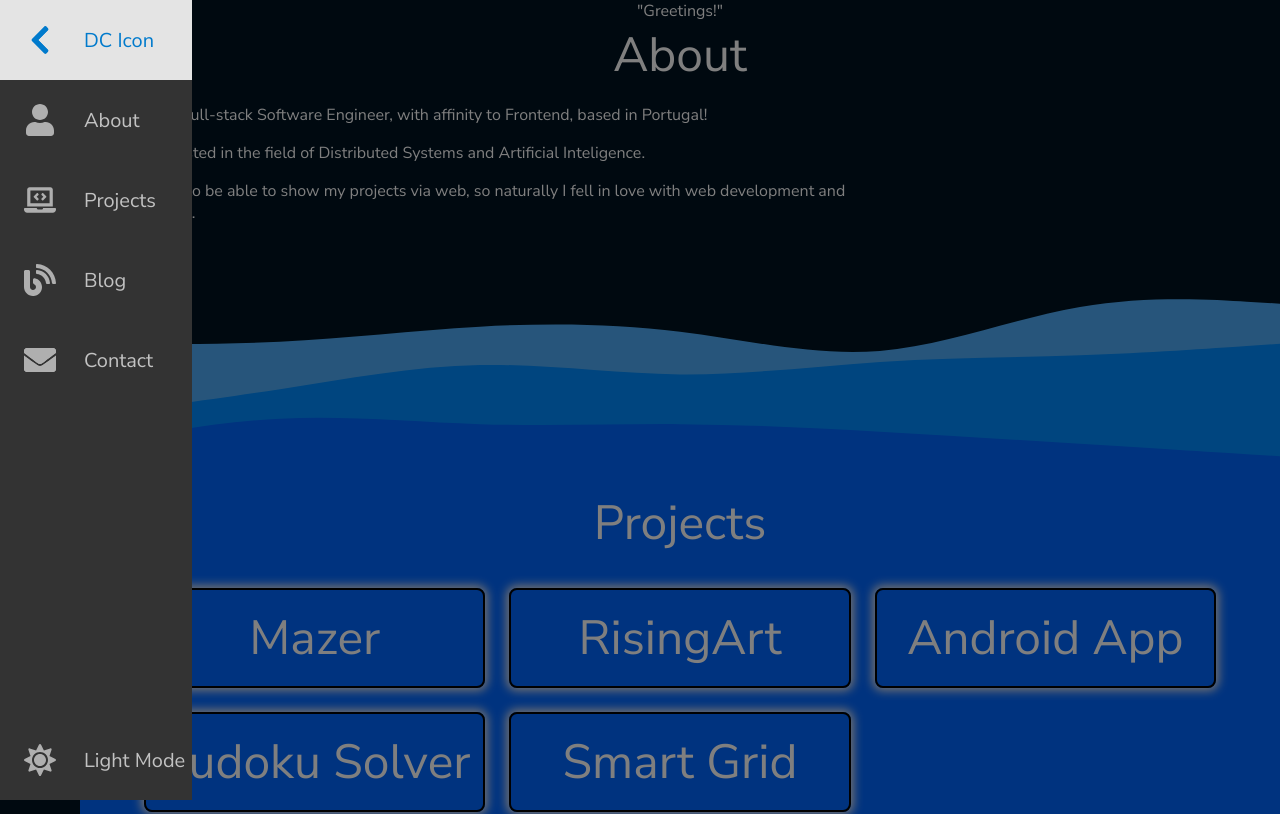
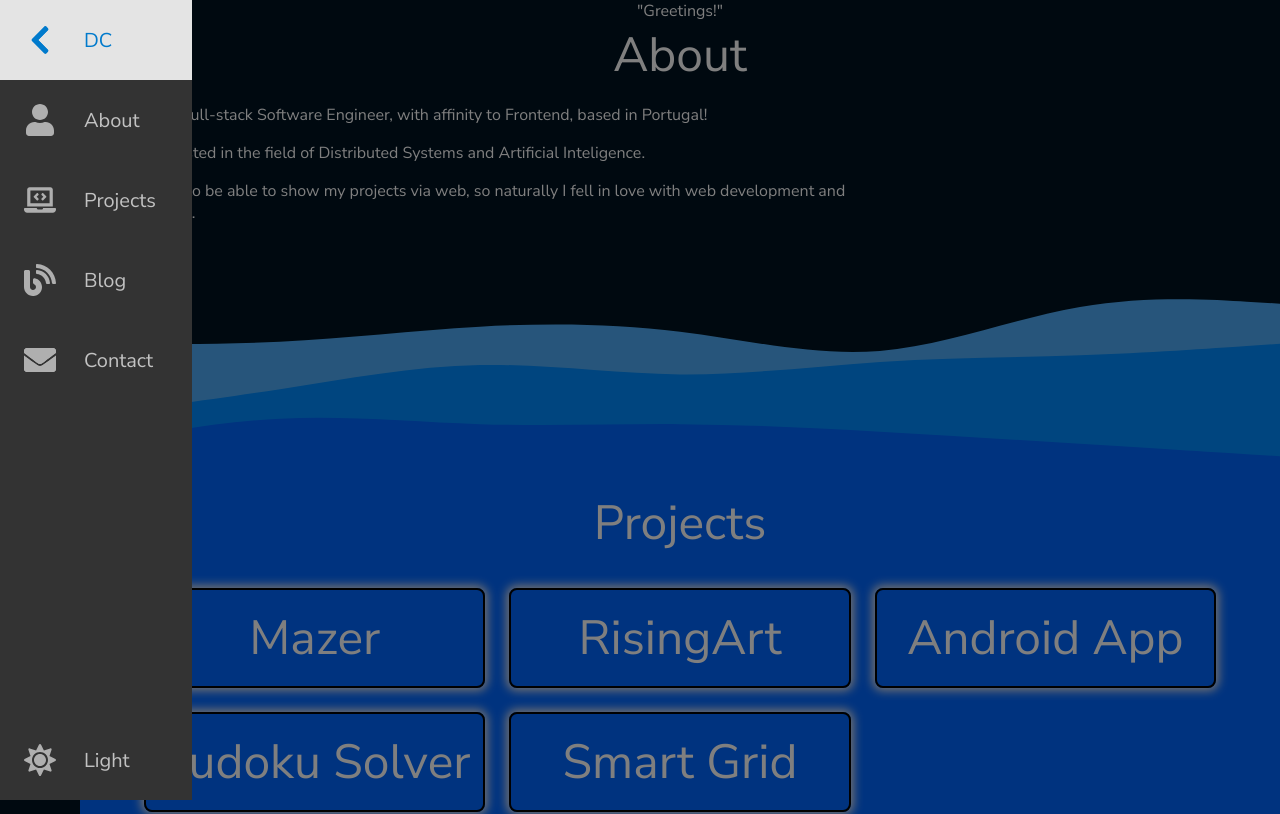
Before and after one commit to Am4teur/portfolio-next, a Next.js app: page / in a window 1280 px wide. Shown: the top 814 px of the page. Built offline with nearby package versions, Linux system fonts and the light colour scheme.

Commit message:
Changed Sidebar names to not appear on top of each other

```diff
--- a/components/Sidebar.tsx
+++ b/components/Sidebar.tsx
@@ -32,7 +32,7 @@ export default function Sidebar() {
         <li className={styles.sidebar_logo}>
           <Link href="/"><a className={styles.sidebar_link} onClick={goToTop}>
             {arrowRightSVG}
-            <span className={styles.item_text}>DC Icon</span>
+            <span className={styles.item_text}>DC</span>
           </a></Link>
         </li>
         <li className={styles.sidebar_item}>
@@ -66,14 +66,14 @@ export default function Sidebar() {
       <li className={styles.sidebar_item}>
         <a className={styles.sidebar_link} onClick={changeMode}>
           {sunSVG}
-          <span className={styles.item_text}>Light Mode</span>
+          <span className={styles.item_text}>Light</span>
         </a>
       </li>
       :
       <li className={styles.sidebar_item}>
         <a className={styles.sidebar_link} onClick={changeMode}>
           {moonSVG}
-          <span className={styles.item_text}>Dark Mode</span>
+          <span className={styles.item_text}>Dark</span>
         </a>
       </li>
       }
```
